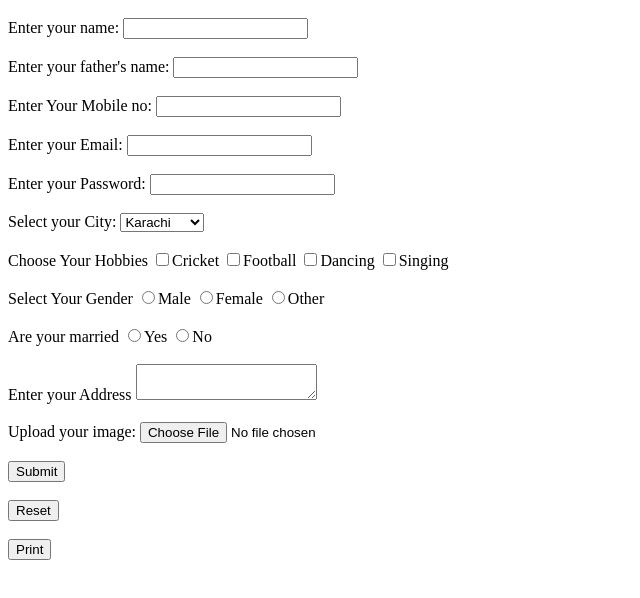
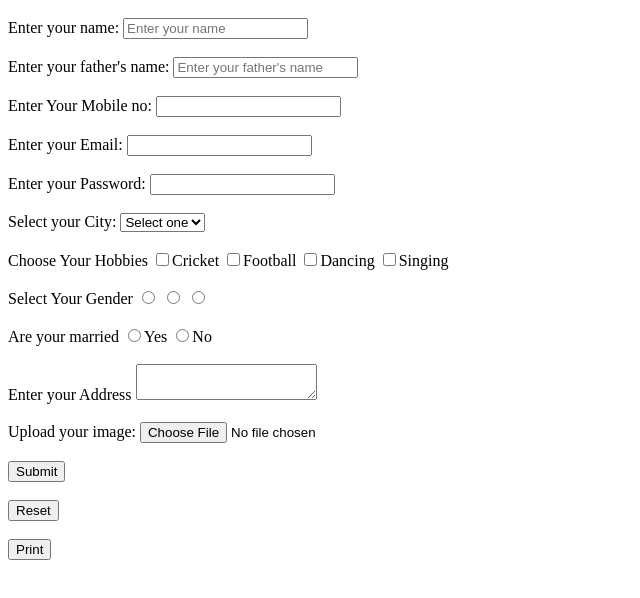
Before and after one commit to Akash-csee/FullStack-MERN, a plain HTML site: page HTML/form.html in a window 1280 px wide. Shown: the part 48-646 px from the top of the page, without its empty margins (0-640 px from the left). Drawn offline with Linux system fonts and the light colour scheme.

Commit message:
attributes and get and post method in forms

```diff
--- a/HTML/form.html
+++ b/HTML/form.html
@@ -2,34 +2,34 @@
     <head></head>
     <body>
         <h1>Registration Form</h1>
-        <form>
+        <form action="code.php" method="post">
             Enter your name:
-            <input type="text" >
+            <input type="text" name="name" placeholder="Enter your name" >
             <br>
             <br>
              Enter your father's name:
-             <input type="text" name="" id="">
+             <input type="text" name="fname" id="" placeholder="Enter your father's name">
              <br>
              <br>
              Enter Your Mobile no:
-             <input type="number" name="" id="">
+             <input type="number" name="mobile" id="">
              <br>
              <br>
               Enter your Email:
-              <input type="email" name="" id="">
+              <input type="email" name="Email" id="">
               <br>
               <br>
                Enter your Password:
-               <input type="password" name="" id="">
+               <input type="password" name="pass" id="">
                <br>
                <br>
                Select your City:
-               <select name="" id="">
-                <option value="">Karachi</option>
-                <option value="">Islamabad</option>
-                <option value="">Peshawar</option>
-                <option value="">Lahore</option>
-                <option value="">Multan</option>
+               <select name="Cities" id="">
+                <option value="">Select one</option>
+                <option >Islamabad</option>
+                <option >Peshawar</option>
+                <option >Lahore</option>
+                <option >Multan</option>
                </select>
                <br>
                <br>
@@ -41,9 +41,9 @@
                <br>
                <br>
                Select Your Gender
-               <input type="Radio" name="Gender" id="">Male
-               <input type="radio" name="Gender" id="">Female
-               <input type="Radio" name="Gender" id="">Other
+               <input type="Radio" name="Gender" id="" value="Male">
+               <input type="radio" name="Gender" id="" value="Female">
+               <input type="Radio" name="Gender" id="" value="Other">
 
                <br>
                <br>
```
